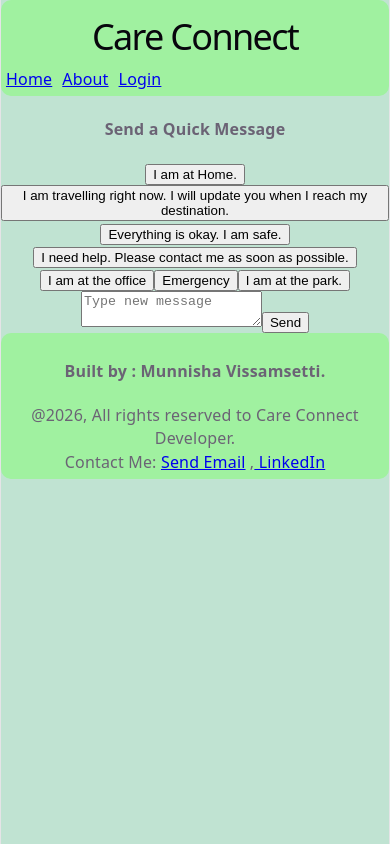
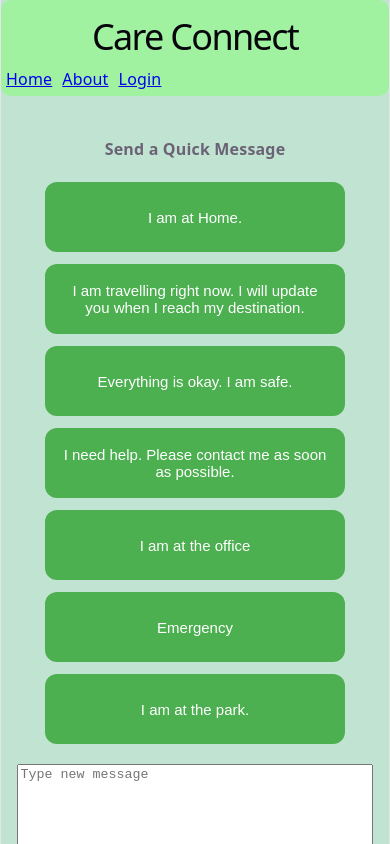
Before and after one commit to Munnisha-code/Final-Project-Unit1-CareConnect, a React (Vite) app: page /one-click-send-message in a window 390 px wide. Shown: the top 844 px of the page. Built offline with nearby package versions, Linux system fonts and the light colour scheme.

Commit message:
Completed one click message page with quick message buttons and responsive styling.

```diff
--- a/src/pages/OneClickSendMessage.jsx
+++ b/src/pages/OneClickSendMessage.jsx
@@ -1,5 +1,6 @@
 
 import React, {useState} from 'react';
+import './Pages.css';
 
 function OneClickSendMessage(){
     const [ message, setMessage] = useState('');
@@ -19,18 +20,19 @@ function OneClickSendMessage(){
     const sendMessageHandler = () => { };
 
     return(
-       <div className='message-container'>
+       <div className ='message-container'>
            <h4> Send a Quick Message </h4>
 
+          <div className ='message-buttons'>
             { messages.map((msg, index) => (
-                  <button type='button' key={index} onClick= {() => setMessage(msg)}>
+                  <button className ='quick-message-button' type='button' key={index} onClick= {() => setMessage(msg)}>
                          {msg}
                   </button>
             ))}
+            </div>
+            <textarea className ='message-textarea' placeholder='Type new message' value={message} onChange = {(ev) => setMessage(ev.target.value)}/>
 
-            <textarea placeholder='Type new message' value={message} onChange = {(ev) => setMessage(ev.target.value)}/>
-
-           <button type='button' onClick={sendMessageHandler}> Send </button>
+           <button className = 'send-button' type='button' onClick={sendMessageHandler}> Send </button>
        </div>
     );
 }
--- /dev/null
+++ b/src/pages/Pages.css
@@ -0,0 +1,94 @@
+
+
+
+/* OneClickSendMessages*/
+
+.message-container {
+    display: flex;
+    flex-direction: column;
+    align-items: center;
+    width: 500px;
+    margin: 40px auto;
+}
+
+.message-buttons {
+    display: flex;
+    flex-wrap: wrap;
+    gap: 15px;
+    justify-content: center;
+    width: 100%;
+}
+
+.message-textarea {
+    width: 100%;
+    height: 100px;
+    margin-top: 20px;
+}
+
+.send-button {
+    background-color: rgb(188, 160, 160);
+    margin-top: 20px;
+    padding: 12px 40px;
+}
+.send-button:hover {
+    background-color: #aff3b5;
+    transform: scale(1.05);
+    transition: 1s;
+}
+
+.quick-message-button {
+    width: 250px;
+    min-height: 70px;
+    padding: 15px;
+
+    border-radius: 12px;
+    border: none;
+
+    background-color: #4caf50;
+    color: white;
+
+    font-size: 15px;
+    cursor: pointer;
+
+    display: flex;
+    align-items: center;
+    justify-content: center;
+
+    text-align: center;
+}
+
+.quick-message-button:hover {
+    background-color: #d781e4;
+    transform: scale(1.05);
+    transition: 1s;
+}
+
+@media (max-width: 600px) {
+
+    .message-container {
+        width: 90%;
+        margin: 20px auto;
+    }
+
+    .message-buttons {
+        flex-direction: column;
+        align-items: center;
+        gap: 12px;
+    }
+
+    .quick-message-button {
+        width: 100%;
+        max-width: 300px;
+    }
+
+    .message-textarea {
+        width: 100%;
+        height: 90px;
+    }
+
+    .send-button {
+        width: 80%;
+        padding: 12px;
+    }
+
+}
```
